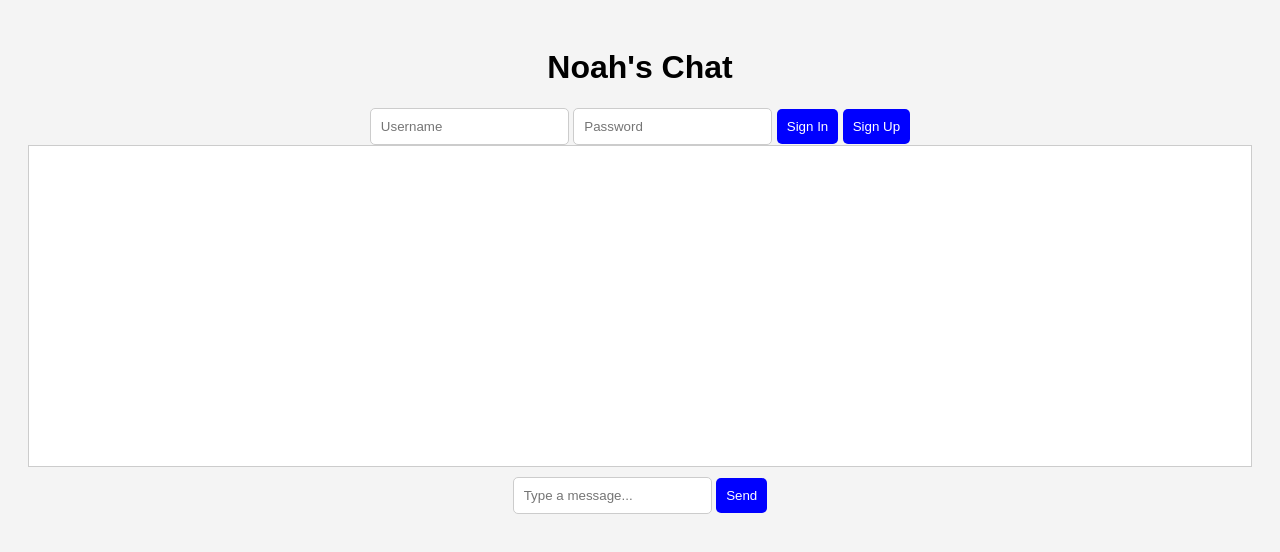
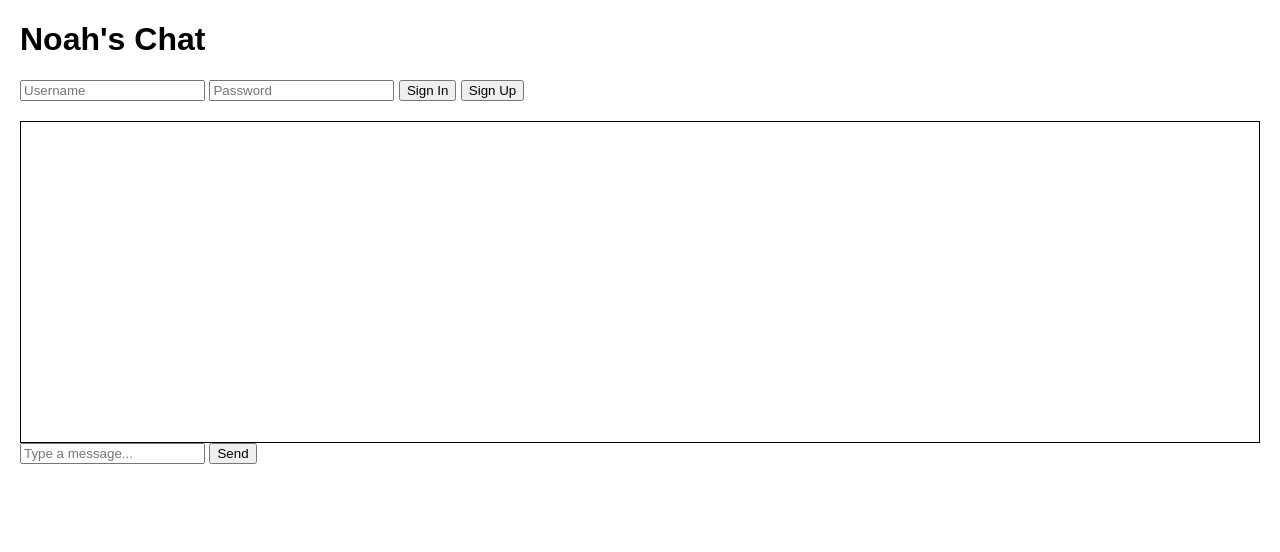
Before and after one commit to noahboah1014/web-chat-app, a plain HTML site: page index.html in a window 1280 px wide. Drawn offline with nearby package versions, Linux system fonts and the light colour scheme.

Commit message:
Update style.css

```diff
--- a/style.css
+++ b/style.css
@@ -1,48 +1,16 @@
 body {
     font-family: Arial, sans-serif;
-    background-color: #f4f4f4;
-    text-align: center;
-    padding: 20px;
+    margin: 20px;
 }
 
-#chat-container {
-    max-width: 400px;
-    margin: auto;
-    background: white;
-    padding: 20px;
-    border-radius: 10px;
-    box-shadow: 0px 0px 10px rgba(0, 0, 0, 0.1);
+#auth-container {
+    margin-bottom: 20px;
 }
 
-#chat-box {
-    border: 1px solid #ccc;
+.chat-box {
+    border: 1px solid black;
+    padding: 10px;
+    margin-top: 10px;
     height: 300px;
     overflow-y: auto;
-    padding: 10px;
-    background: #fff;
-    margin-bottom: 10px;
 }
-
-#message-input {
-    display: flex;
-    justify-content: space-between;
-}
-
-input {
-    padding: 10px;
-    border: 1px solid #ccc;
-    border-radius: 5px;
-}
-
-button {
-    padding: 10px;
-    border: none;
-    background: blue;
-    color: white;
-    border-radius: 5px;
-    cursor: pointer;
-}
-
-button:hover {
-    background: darkblue;
-}
```
